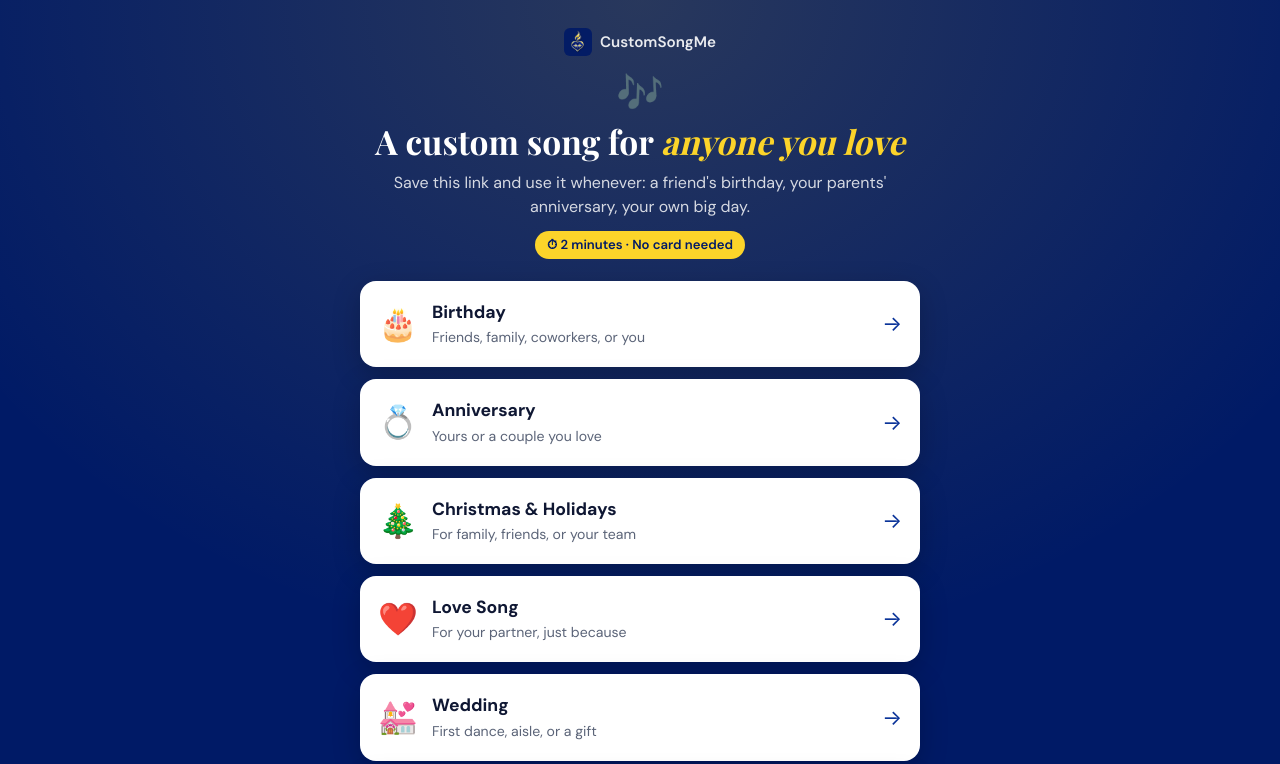
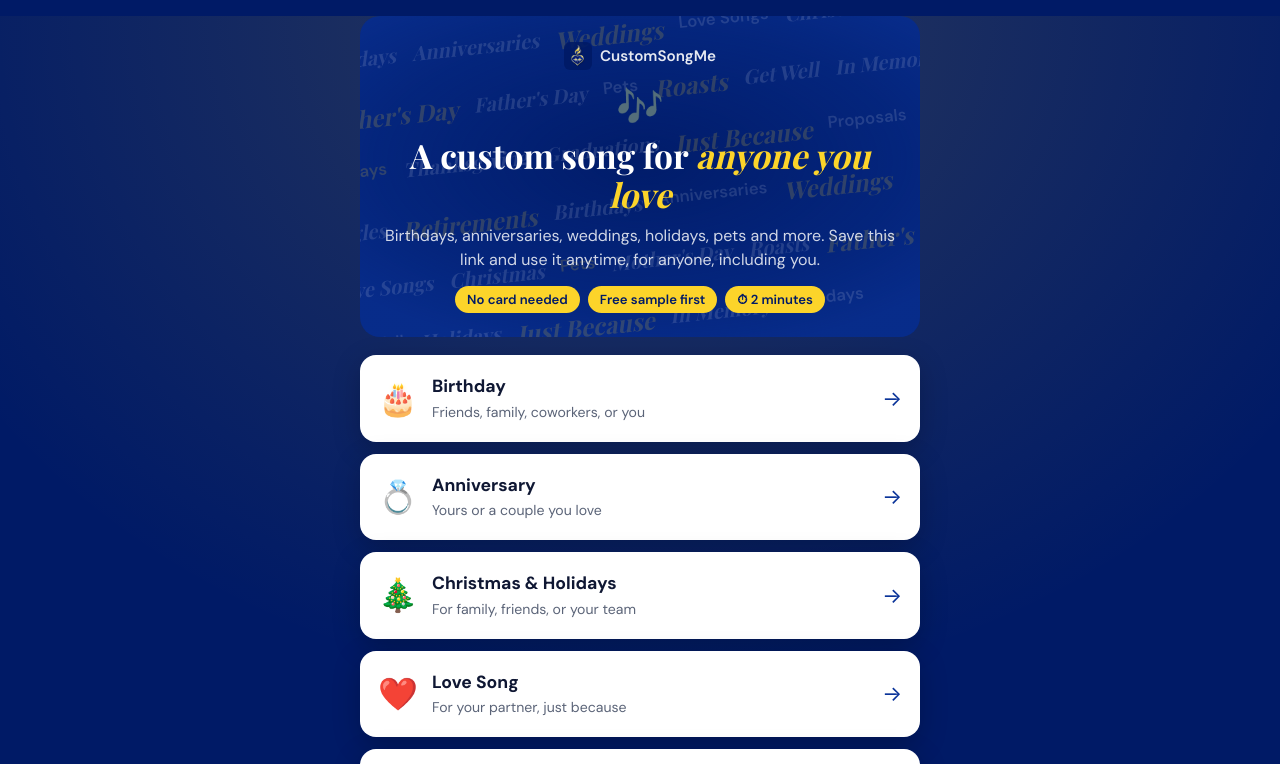
Before and after one commit to danrocksai-coder/Customsongme, a website: page q/index.html in a window 1280 px wide. Shown: the top 764 px of the page. Drawn offline with nearby package versions, Linux system fonts and the light colour scheme; a web font is replaced by a local one.

Commit message:
Hub: occasion-word header and new preview image

```diff
--- a/q/index.html
+++ b/q/index.html
@@ -8,11 +8,13 @@
   <title>Get a Custom Song | CustomSongMe</title>
   <meta name="description" content="Pick the occasion, tap through a few questions, and Dan sends you a free sample of your custom song. No card needed." />
   <meta name="robots" content="noindex, nofollow" />
-  <meta property="og:title" content="🎶 A custom song for anyone you love" />
-  <meta property="og:description" content="Birthdays, anniversaries, anyone. 2 minutes, no card needed. Hear a free sample first, pay only if you love it." />
+  <meta property="og:title" content="🎶 A custom song for anyone you love, any occasion" />
+  <meta property="og:description" content="Birthdays, anniversaries, weddings, holidays, pets &amp; more. Save this link and use it anytime. No card needed: hear a free sample first." />
   <meta property="og:type" content="website" />
   <meta property="og:url" content="https://www.customsongme.com/q/" />
-  <meta property="og:image" content="https://www.customsongme.com/img/customsongme-share.jpg" />
+  <meta property="og:image" content="https://www.customsongme.com/img/q-share.jpg" />
+  <meta property="og:image:alt" content="A custom song for anyone you love: birthdays, anniversaries, weddings, holidays and more. No card needed, free sample first." />
+  <meta name="twitter:image" content="https://www.customsongme.com/img/q-share.jpg" />
   <meta property="og:image:width" content="1200" />
   <meta property="og:image:height" content="630" />
   <meta name="twitter:card" content="summary_large_image" />
@@ -38,18 +40,31 @@
     .how strong { color: var(--gold); }
     .how ol { margin: 8px 0 0 18px; }
     .how li { margin: 6px 0; }
+
+    /* Hub header: every occasion faintly in the background */
+    .hero.big { position: relative; overflow: hidden; border-radius: 20px; margin: 16px 0 18px; padding: 26px 18px 24px;
+      background: radial-gradient(ellipse 70% 60% at 50% 45%, rgba(0,26,102,0.92) 0%, rgba(0,26,102,0.55) 70%, rgba(0,26,102,0.3) 100%), var(--navy-2); }
+    .hero.big > * { position: relative; }
+    .hero .bgwords { position: absolute; inset: -10px -40px; display: flex; flex-wrap: wrap; align-content: space-around; gap: 4px 16px;
+      font-family: var(--display); font-style: italic; font-size: 1.25rem; line-height: 1.3; color: rgba(255,255,255,0.13);
+      pointer-events: none; user-select: none; transform: rotate(-6deg); }
+    .hero .bgwords span:nth-child(3n) { color: rgba(252,212,42,0.18); font-size: 1.5rem; }
+    .hero .bgwords span:nth-child(4n) { font-family: var(--body); font-style: normal; font-weight: 600; font-size: 1.05rem; }
+    .hero .tags { display: flex; flex-wrap: wrap; justify-content: center; gap: 8px; margin-top: 14px; }
+    .hero .tags .time { margin-top: 0; }
   </style>
   <script async src="https://www.googletagmanager.com/gtag/js?id=G-HGQ54E69BZ"></script>
   <script>window.dataLayer=window.dataLayer||[];function gtag(){dataLayer.push(arguments);}gtag("js",new Date());gtag("config","G-HGQ54E69BZ");</script>
 </head>
 <body>
   <div class="wrap">
-    <header class="hero">
+    <header class="hero big">
+      <div class="bgwords" aria-hidden="true"><span>Birthdays</span><span>Anniversaries</span><span>Weddings</span><span>Love Songs</span><span>Christmas</span><span>Mother's Day</span><span>Father's Day</span><span>Pets</span><span>Roasts</span><span>Get Well</span><span>In Memory</span><span>Holidays</span><span>Thanksgiving</span><span>Graduations</span><span>Just Because</span><span>Proposals</span><span>Jingles</span><span>Retirements</span><span>Birthdays</span><span>Anniversaries</span><span>Weddings</span><span>Love Songs</span><span>Christmas</span><span>Pets</span><span>Mother's Day</span><span>Roasts</span><span>Father's Day</span><span>Get Well</span><span>Holidays</span><span>Just Because</span><span>In Memory</span><span>Birthdays</span></div>
       <a class="logo" href="/"><img src="/android-chrome-192x192.png" alt="" width="28" height="28" />CustomSongMe</a>
       <div class="emoji">🎶</div>
       <h1>A custom song for <em>anyone you love</em></h1>
-      <p>Save this link and use it whenever: a friend's birthday, your parents' anniversary, your own big day.</p>
-      <span class="time">⏱ 2 minutes · No card needed</span>
+      <p>Birthdays, anniversaries, weddings, holidays, pets and more. Save this link and use it anytime, for anyone, including you.</p>
+      <div class="tags"><span class="time">No card needed</span><span class="time">Free sample first</span><span class="time">⏱ 2 minutes</span></div>
     </header>
 
     <nav class="pick" aria-label="Pick an occasion">
```
